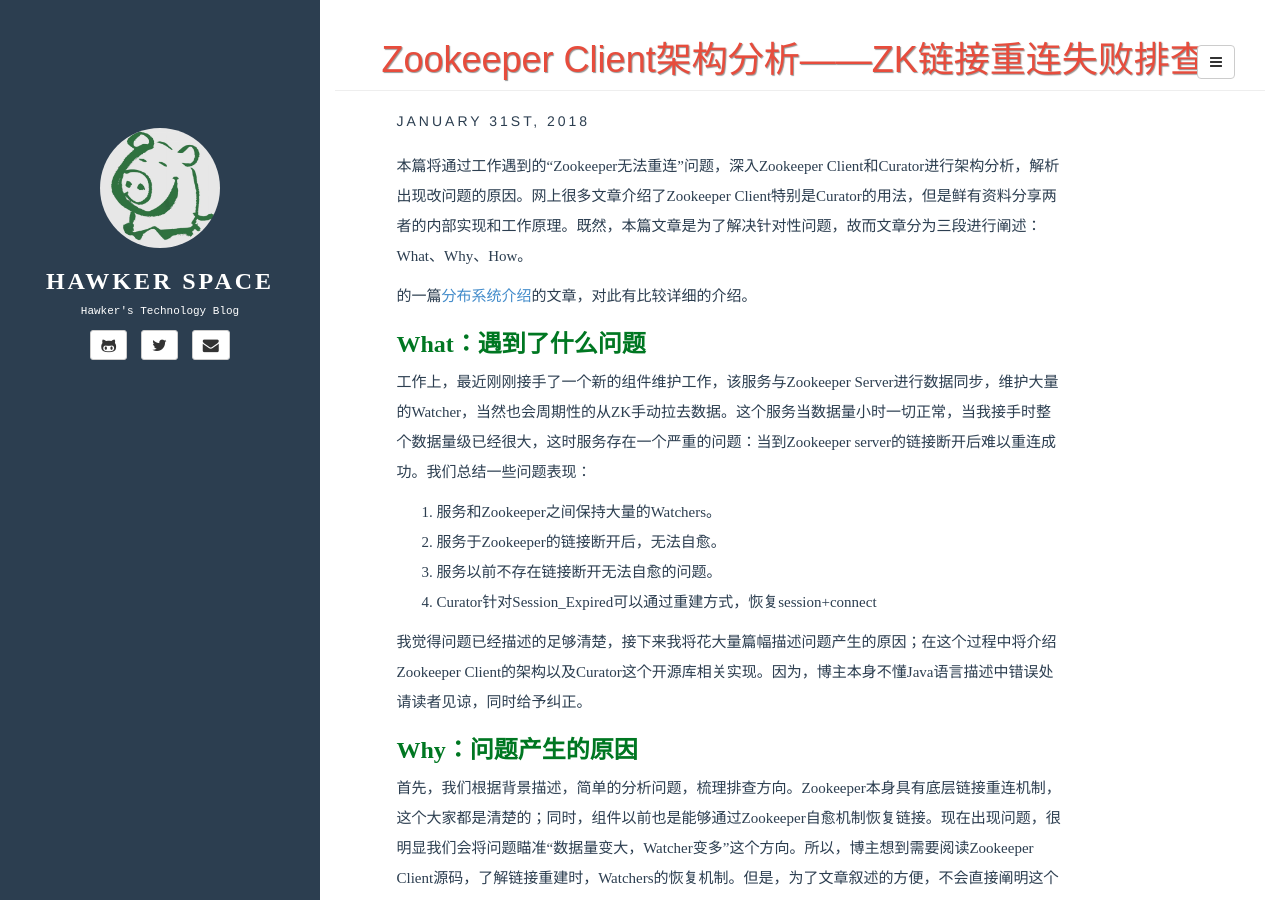
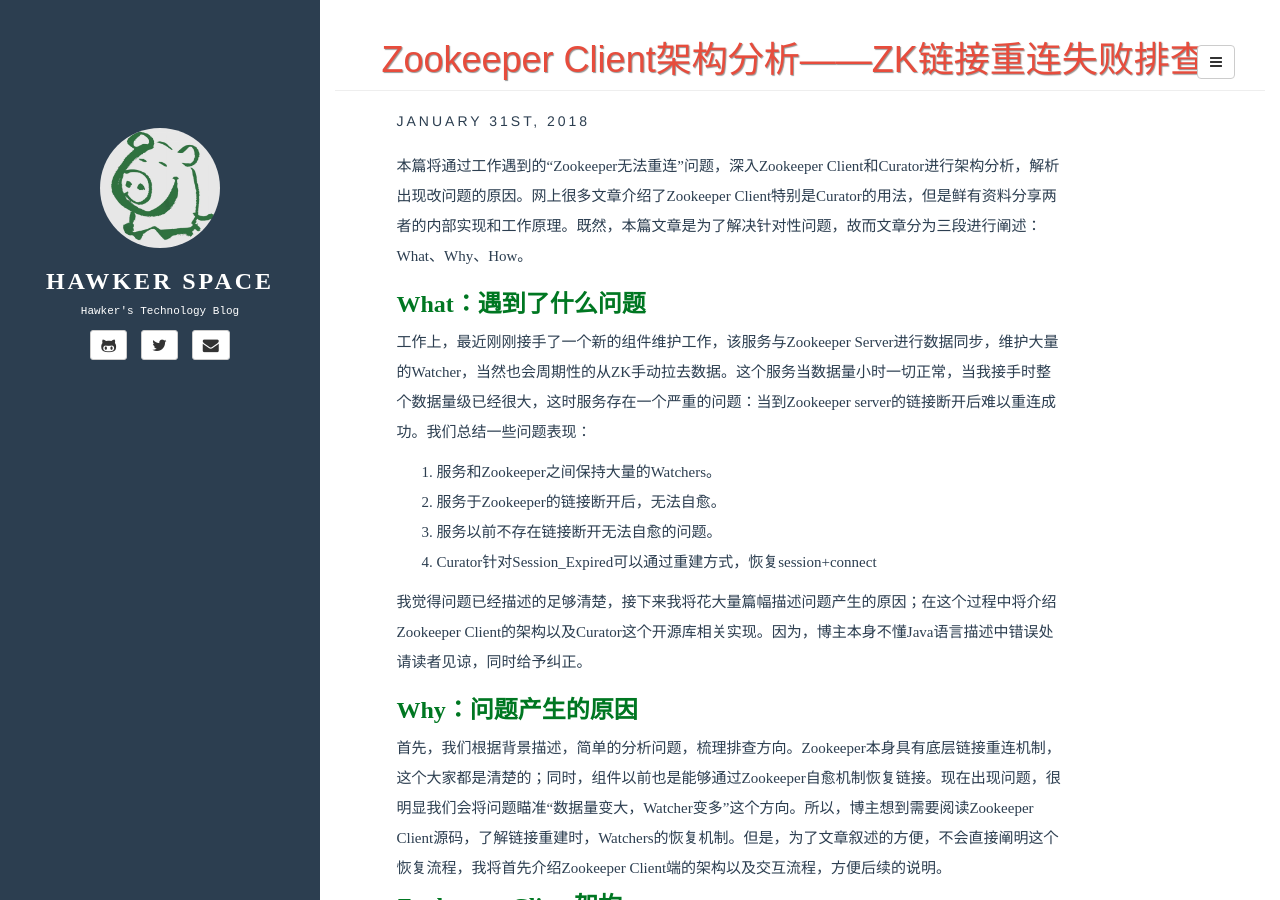
Before and after one commit to hawkxiang/hawkxiang.github.io, a Jekyll site: the page built from _posts/2018.01-31/2018-01-31-zookeeper-watcher-reconnect.md, in a window 1280 px wide and 900 px high. Built offline with Jekyll 4.4.1, drawn with Linux system fonts in a browser that asks for light colours; comment, search, counter and statistics services are not loaded.

Commit message:
Update 2018-01-31-zookeeper-watcher-reconnect.md

```diff
--- a/_posts/2018.01-31/2018-01-31-zookeeper-watcher-reconnect.md
+++ b/_posts/2018.01-31/2018-01-31-zookeeper-watcher-reconnect.md
@@ -13,7 +13,6 @@ tags:
 ---
 本篇将通过工作遇到的“Zookeeper无法重连”问题，深入Zookeeper Client和Curator进行架构分析，解析出现改问题的原因。网上很多文章介绍了Zookeeper Client特别是Curator的用法，但是鲜有资料分享两者的内部实现和工作原理。既然，本篇文章是为了解决针对性问题，故而文章分为三段进行阐述：What、Why、How。
 
-的一篇[分布系统介绍](http://www.hpcs.cs.tsukuba.ac.jp/~tatebe/lecture/h23/dsys/dsd-tutorial.html)的文章，对此有比较详细的介绍。
 ## What：遇到了什么问题
 工作上，最近刚刚接手了一个新的组件维护工作，该服务与Zookeeper Server进行数据同步，维护大量的Watcher，当然也会周期性的从ZK手动拉去数据。这个服务当数据量小时一切正常，当我接手时整个数据量级已经很大，这时服务存在一个严重的问题：当到Zookeeper server的链接断开后难以重连成功。我们总结一些问题表现：
 1. 服务和Zookeeper之间保持大量的Watchers。
```
